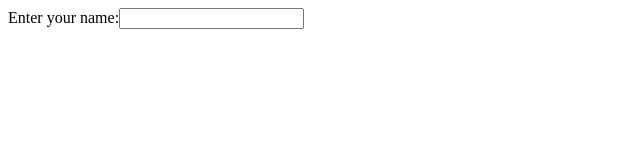
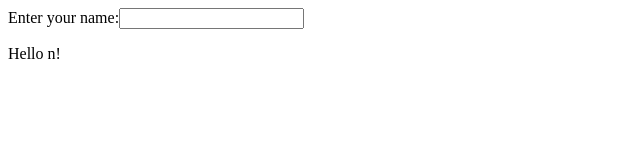
Before and after one commit to acciojob/personal-greeting-UdayBari3421, a React app: page / in a window 1280 px wide. Shown: the top 160 px of the page, without its empty margins (0-640 px from the left). Built offline with nearby package versions, Linux system fonts and the light colour scheme.

Commit message:
submitting code-Sat Jan 13 2024 14:48:23 GMT+0530 (India Standard Time)

```diff
--- a/src/components/Box.js
+++ b/src/components/Box.js
@@ -13,7 +13,7 @@ const Box = () => {
         <label for="inp">Enter your name:</label>
         <input onChange={funct} />
       </form>
-      <p>{a}</p>
+      <p>{"Hello n!" || a}</p>
     </div>
   );
 };
```
